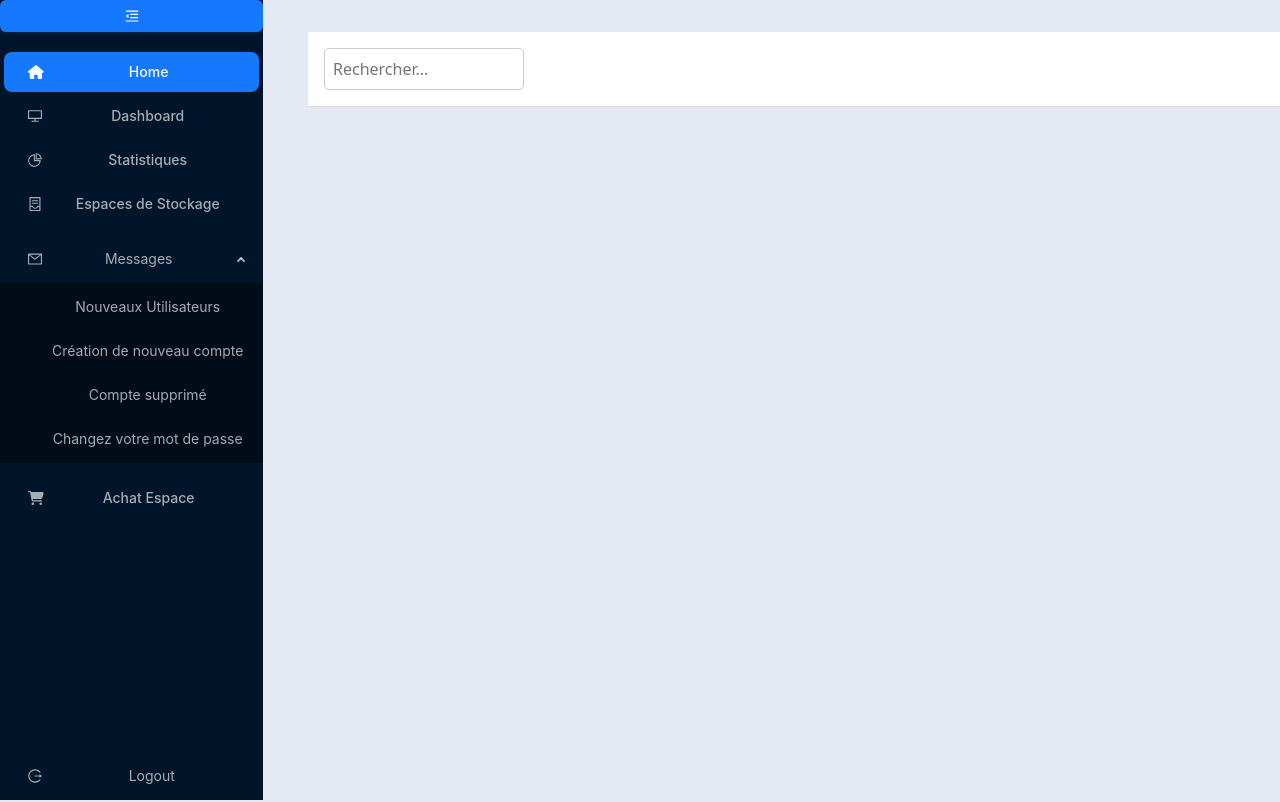
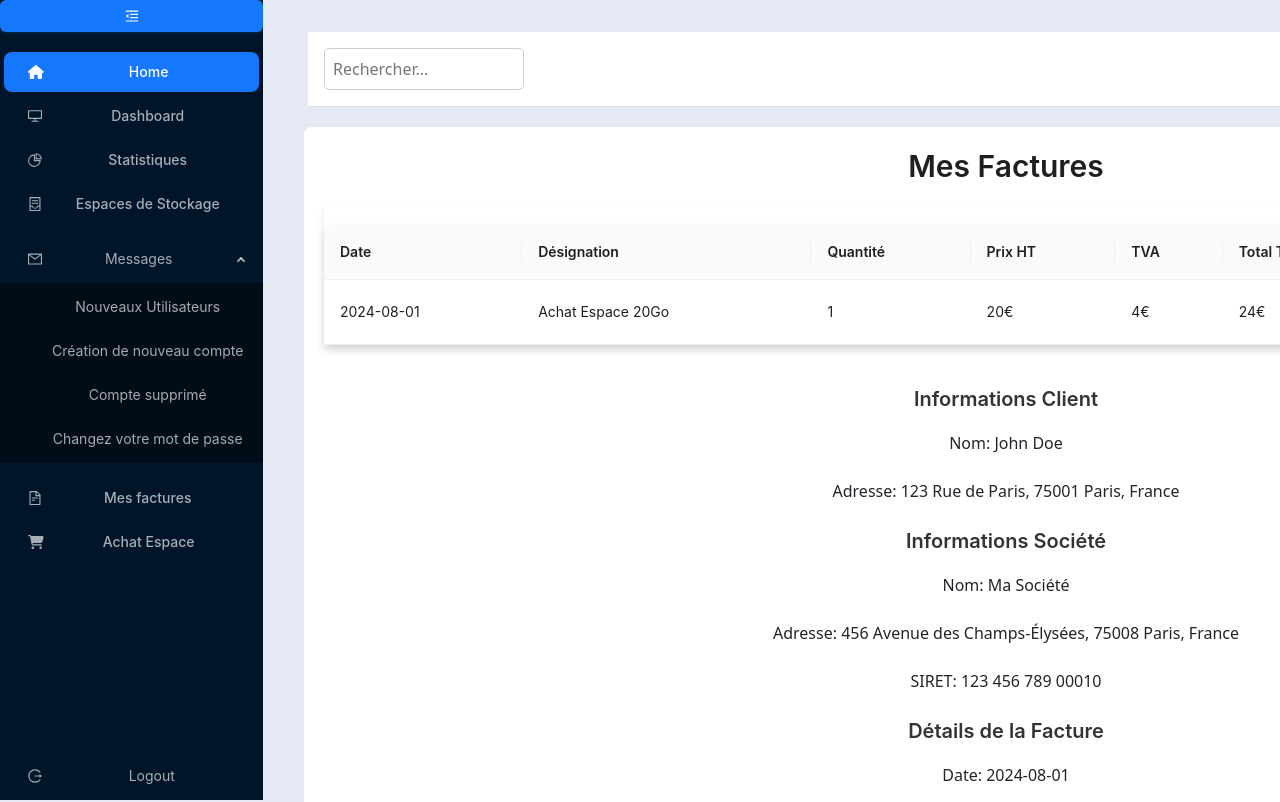
Before and after one commit to marcyannick1/projet-annuel, a React (Vite) app in the folder front/: page /FacturesJSX in a window 1280 px wide. Shown: the top 802 px of the page. Built offline with nearby package versions, Linux system fonts and the light colour scheme.

Commit message:
ajout du dashboard

```diff
--- a/front/src/App.jsx
+++ b/front/src/App.jsx
@@ -10,6 +10,7 @@ import DashboardJSX from './components/dashboard/DashboardJSX';
 import EspaceStockageJSX from './components/espace-stockage/EspaceStockageJSX';
 import AchatEspaceJSX from './components/achat-espace/AchatEspaceJSX';
 import StatisitiquesJSX from './components/statistiques/StatisitiquesJSX';
+import FacturesJSX from './components/factures/FacturesJSX';
 
 
 
@@ -21,10 +22,11 @@ function App() {
     <Router>
       <DashboardJSX>
         <Routes>
-          {/* <Route path="/" element={<Home />} /> */}
+          <Route path="/" element={<AccueilJSX />} />
           <Route path="/UsersJSX" element={<UsersJSX />} />
           <Route path="/AccueilJSX" element={<AccueilJSX />} />
           <Route path="/EspaceStockageJSX" element={<EspaceStockageJSX />} />
+          <Route path="/FacturesJSX" element={<FacturesJSX />} />
           <Route path="/AchatEspaceJSX" element={<AchatEspaceJSX />} />
           <Route path="/StatisitiquesJSX" element={<StatisitiquesJSX />} />
 
--- a/front/src/components/dashboard/DashboardJSX.jsx
+++ b/front/src/components/dashboard/DashboardJSX.jsx
@@ -5,6 +5,7 @@ import {
   AppstoreOutlined,
   ContainerOutlined,
   DesktopOutlined,
+  FileTextOutlined,
   MailOutlined,
   MenuFoldOutlined,
   MenuUnfoldOutlined,
@@ -60,6 +61,11 @@ const items = [
         label: 'Changez votre mot de passe',
       },
     ],
+  }
+  ,{
+    key: 'sub3',
+    label: <Link to="/FacturesJSX">Mes factures</Link>,
+    icon: <FileTextOutlined />, // Icône de factures d'Ant Design
   },
   {
     key: 'sub2',
--- /dev/null
+++ b/front/src/components/factures/FacturesJSX.css
@@ -0,0 +1,19 @@
+.factures-container {
+    padding: 20px;
+    background-color: #fff;
+    border-radius: 8px;
+  }
+
+  .factures-container .ant-table {
+    margin-top: 20px;
+    box-shadow: 0 4px 8px rgba(0, 0, 0, 0.1);
+  }
+
+  .factures-container .ant-space-vertical {
+    margin-top: 40px;
+  }
+
+  .factures-container h4 {
+    margin-bottom: 10px;
+    color: #333;
+  }
--- /dev/null
+++ b/front/src/components/factures/FacturesJSX.jsx
@@ -0,0 +1,106 @@
+import React from 'react';
+import { Table, Button, Typography, Space } from 'antd';
+import { DownloadOutlined, FileTextOutlined } from '@ant-design/icons';
+import './FacturesJSX.css';
+
+const { Title } = Typography;
+
+const FacturesJSX = () => {
+  // Exemple de données de facture
+  const dataSource = [
+    {
+      key: '1',
+      date: '2024-08-01',
+      designation: 'Achat Espace 20Go',
+      quantity: 1,
+      price: '20€',
+      tva: '4€',
+      total: '24€',
+      client: {
+        name: 'John Doe',
+        address: '123 Rue de Paris, 75001 Paris, France',
+      },
+      company: {
+        name: 'Ma Société',
+        address: '456 Avenue des Champs-Élysées, 75008 Paris, France',
+        siret: '123 456 789 00010',
+      },
+    },
+    // Ajouter plus de factures si nécessaire
+  ];
+
+  const columns = [
+    {
+      title: 'Date',
+      dataIndex: 'date',
+      key: 'date',
+    },
+    {
+      title: 'Désignation',
+      dataIndex: 'designation',
+      key: 'designation',
+    },
+    {
+      title: 'Quantité',
+      dataIndex: 'quantity',
+      key: 'quantity',
+    },
+    {
+      title: 'Prix HT',
+      dataIndex: 'price',
+      key: 'price',
+    },
+    {
+      title: 'TVA',
+      dataIndex: 'tva',
+      key: 'tva',
+    },
+    {
+      title: 'Total TTC',
+      dataIndex: 'total',
+      key: 'total',
+    },
+    {
+      title: 'Action',
+      key: 'action',
+      render: (_, record) => (
+        <Button icon={<DownloadOutlined />} type="primary">
+          Télécharger
+        </Button>
+      ),
+    },
+  ];
+
+  return (
+    <div className="factures-container contain">
+      <Title level={2}>Mes Factures</Title>
+      <Table
+        dataSource={dataSource}
+        columns={columns}
+        pagination={false}
+        style={{ marginTop: 20, boxShadow: '0 4px 8px rgba(0, 0, 0, 0.1)' }}
+      />
+      {/* Plus d'informations sur la facture */}
+      <Space direction="vertical" style={{ marginTop: 40 }}>
+        <Title level={4}>Informations Client</Title>
+        <p>Nom: {dataSource[0].client.name}</p>
+        <p>Adresse: {dataSource[0].client.address}</p>
+
+        <Title level={4}>Informations Société</Title>
+        <p>Nom: {dataSource[0].company.name}</p>
+        <p>Adresse: {dataSource[0].company.address}</p>
+        <p>SIRET: {dataSource[0].company.siret}</p>
+
+        <Title level={4}>Détails de la Facture</Title>
+        <p>Date: {dataSource[0].date}</p>
+        <p>Désignation: {dataSource[0].designation}</p>
+        <p>Quantité: {dataSource[0].quantity}</p>
+        <p>Prix Unitaire HT: {dataSource[0].price}</p>
+        <p>Montant TVA: {dataSource[0].tva}</p>
+        <p>Total TTC: {dataSource[0].total}</p>
+      </Space>
+    </div>
+  );
+};
+
+export default FacturesJSX;
--- a/front/src/components/users/UsersJSX.jsx
+++ b/front/src/components/users/UsersJSX.jsx
@@ -130,7 +130,8 @@ const Users = () => {
   return (
 
       <div className="users-page">
-        <h2>Utilisateurs</h2>
+              <h2 className='page-title'>Utilisateurs</h2>
+
         <div className="actions">
           <Button type="primary" icon={<DownloadOutlined />}>
             Download
```
